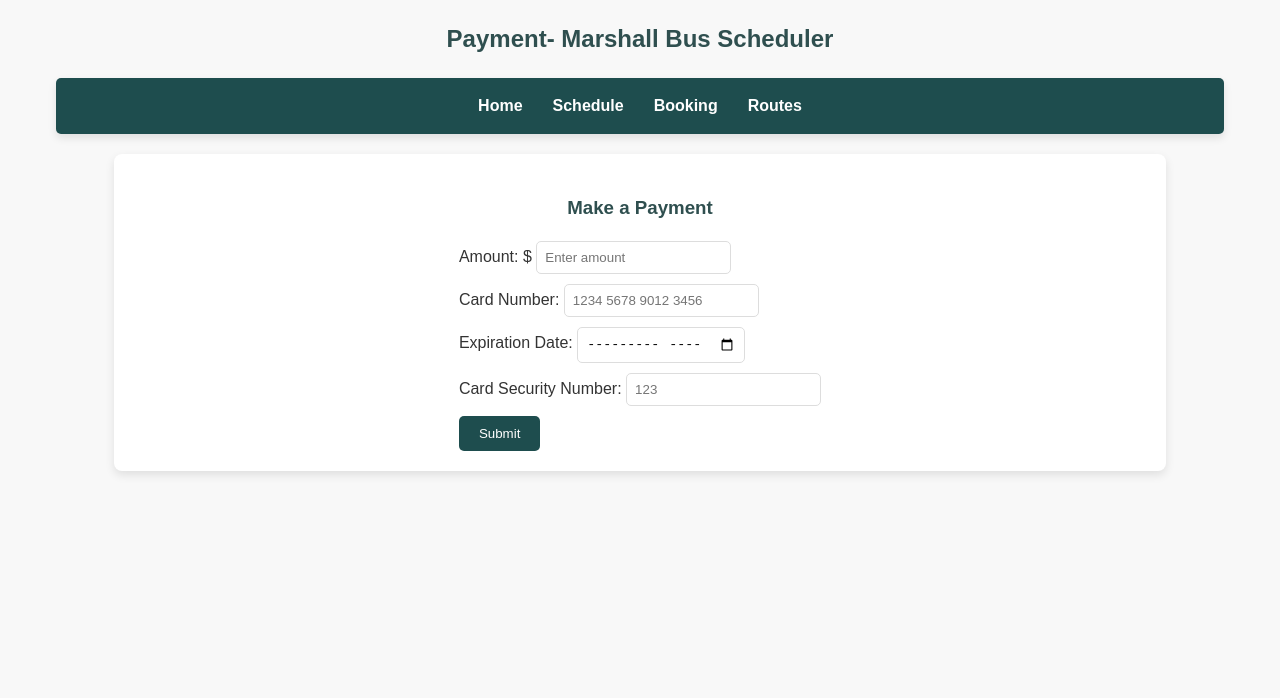
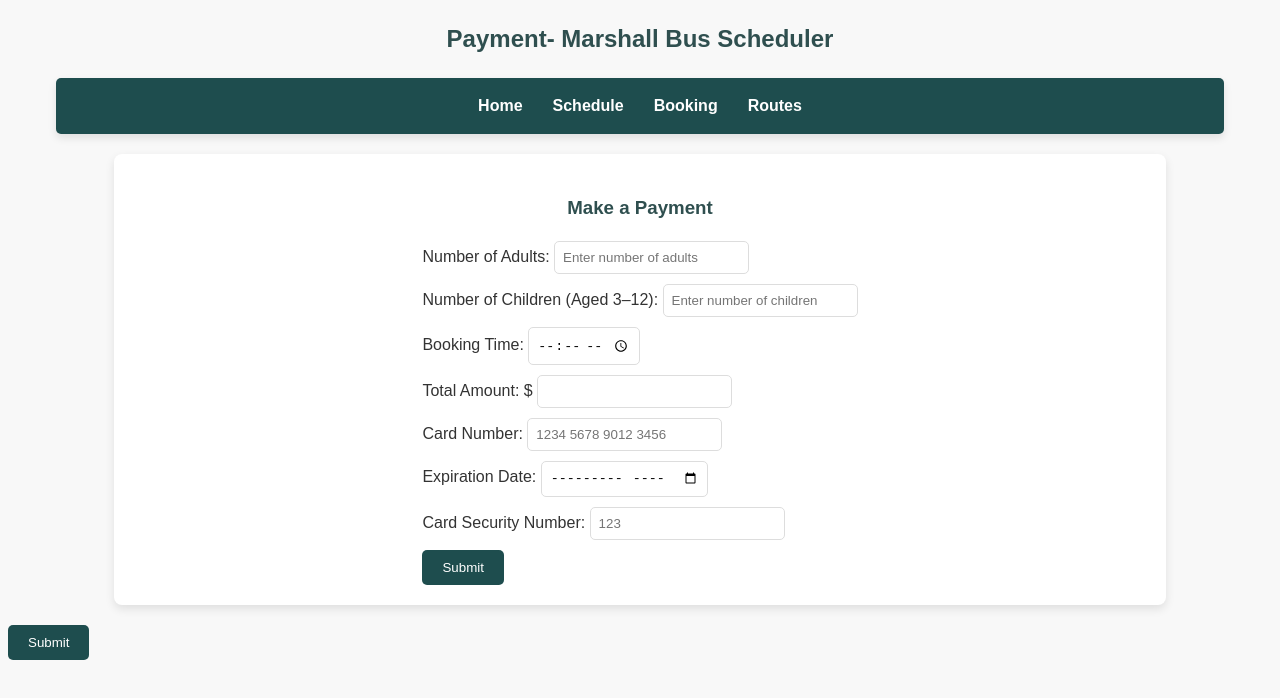
Before and after one commit to AbiahAbraham/Marshall-bus-scheduler, a plain HTML site: page payment.html in a window 1280 px wide. Drawn offline with Linux system fonts and the light colour scheme.

Commit message:
Update payment.html

```diff
--- a/payment.html
+++ b/payment.html
@@ -24,28 +24,40 @@
       <div class="container">
     <h3>Make a Payment</h3>
     <form id="paymentForm">
-        <div class="form-group">
-            <label for="amount">Amount: $ </label>
-            <input type="number" id="amount" name="amount" placeholder="Enter amount">
-            <small class="error-message" id="amountError"></small>
-        </div>
+        <!-- Number of Adults -->
+        <label for="adults">Number of Adults: </label>
+        <input type="number" id="adults" name="adults" min="0" placeholder="Enter number of adults" required>
+        <br>
 
-        <div class="form-group">
+        <!-- Number of Children -->
+        <label for="children">Number of Children (Aged 3–12): </label>
+        <input type="number" id="children" name="children" min="0" placeholder="Enter number of children" required>
+        <br>
+
+        <!-- Time of Booking -->
+        <label for="time">Booking Time: </label>
+        <input type="time" id="time" name="time" required>
+        <br>
+
+        <!-- Total Amount (Calculated Automatically) -->
+        <label for="totalAmount">Total Amount: $</label>
+        <input type="number" id="totalAmount" name="totalAmount" readonly>
+        <br>
+
+        <!-- Card Information -->
         <label for="card">Card Number: </label>
         <input type="text" id="card" name="card" placeholder="1234 5678 9012 3456" maxlength="16" required>
-            <small class="error-message" id="cardError"></small>
-        </div>
-
-        <div class="form-group">
+        <br>
         <label for="expiration">Expiration Date: </label>
         <input type="month" id="expiration" name="expiration" required>
-            <small class="error-message" id="expirationError"></small>
-        </div>
-
-        <div class="form-group">
+        <br>
         <label for="cvv">Card Security Number: </label>
         <input type="text" id="CVV" name="CVV" placeholder="123" maxlength="4" required>
-            <small class="error-message" id="cvvError"></small>
+        <br>
+
+        <!-- Submit Button -->
+        <button type="submit">Submit</button>
+    </form>
 </div>
 
         <button type="submit">Submit</button>
```
Lines whose indentation alone changed are shown as unchanged.
